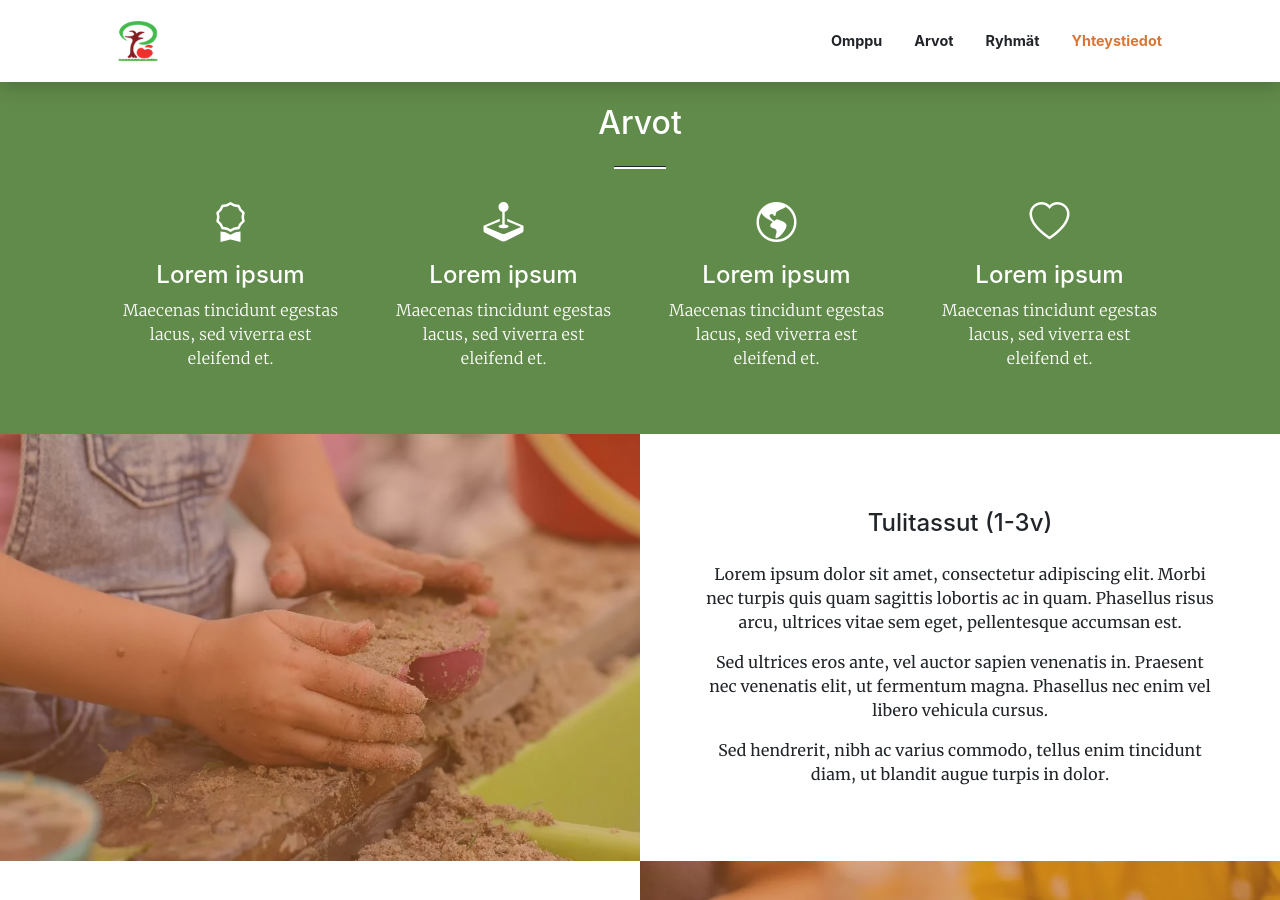
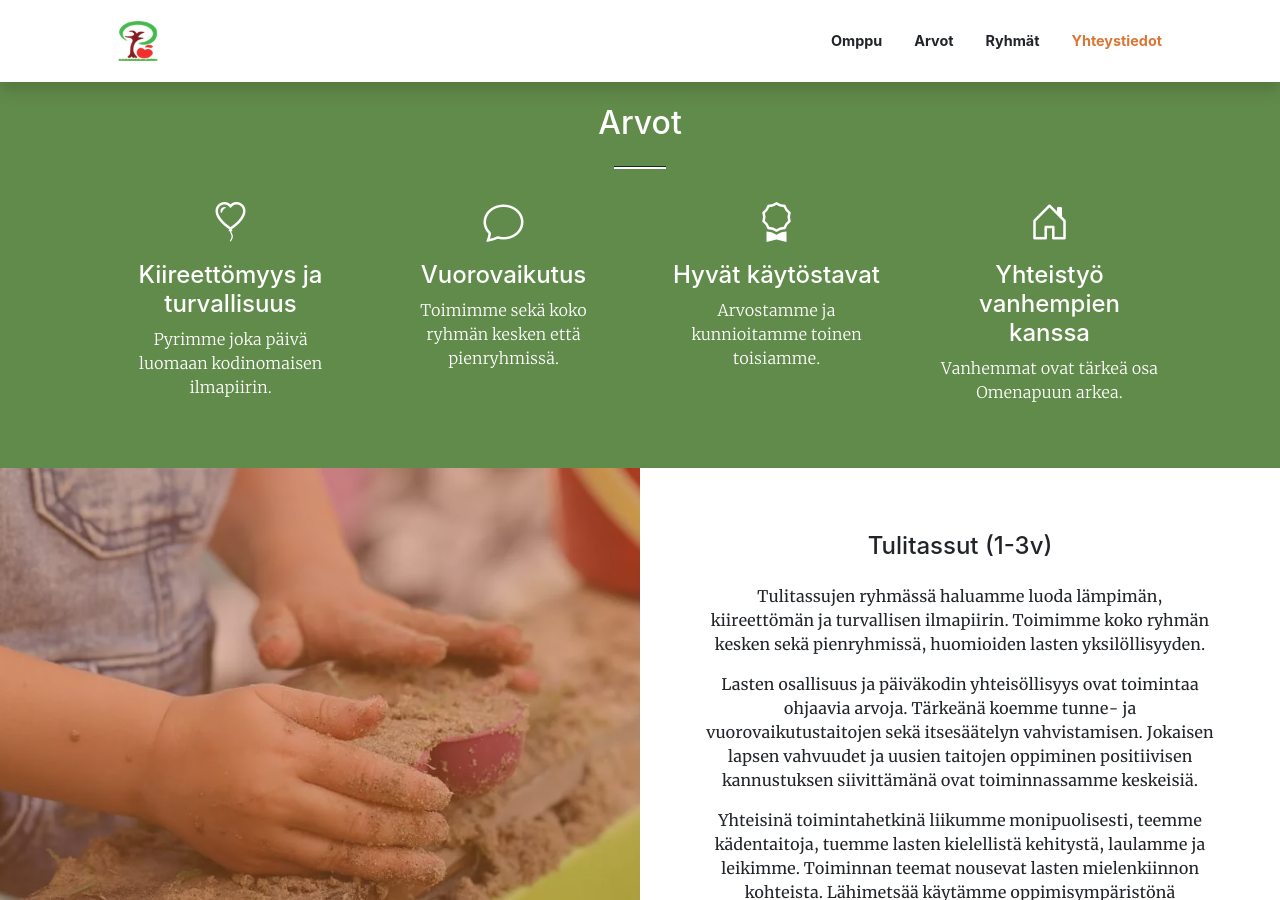
Before and after one commit to paivakotiomenapuu/paivakotiomenapuu.github.io, a Jekyll site: the page built from docs/index.html, in a window 1280 px wide and 900 px high, scrolled down 1390 px. Built offline with Jekyll 4.4.1, drawn with Linux system fonts in a browser that asks for light colours; some web fonts are replaced; some of the changed text lies outside the part shown.

Commit message:
Update group information and values

```diff
--- a/docs/_data/groups.yml
+++ b/docs/_data/groups.yml
@@ -6,20 +6,31 @@
   imageFirstOnDesktop: true
   description:
     - >-
-      Lorem ipsum dolor sit amet, consectetur adipiscing elit. Morbi nec turpis quis quam sagittis lobortis ac in
-      quam. Phasellus risus arcu, ultrices vitae sem eget, pellentesque accumsan est.
+      Tulitassujen ryhmässä haluamme luoda lämpimän, kiireettömän ja turvallisen ilmapiirin. Toimimme koko ryhmän kesken
+      sekä pienryhmissä, huomioiden lasten yksilöllisyyden.
     - >-
-      Sed ultrices eros ante, vel auctor sapien venenatis in. Praesent nec venenatis elit, ut fermentum magna.
-      Phasellus nec enim vel libero vehicula cursus.
-    - Sed hendrerit, nibh ac varius commodo, tellus enim tincidunt diam, ut blandit augue turpis in dolor.
+      Lasten osallisuus ja päiväkodin yhteisöllisyys ovat
+      toimintaa ohjaavia arvoja. Tärkeänä koemme tunne- ja vuorovaikutustaitojen sekä itsesäätelyn vahvistamisen.
+      Jokaisen lapsen vahvuudet ja uusien taitojen oppiminen positiivisen kannustuksen siivittämänä ovat toiminnassamme
+      keskeisiä.
+    - >-
+      Yhteisinä toimintahetkinä liikumme monipuolisesti, teemme kädentaitoja, tuemme lasten kielellistä kehitystä,
+      laulamme ja leikimme. Toiminnan teemat nousevat lasten mielenkiinnon kohteista. Lähimetsää käytämme
+      oppimisympäristönä mahdollisuuksien mukaan.
 - name: Kultakaislat (4-6v)
   imageName: kultakaislat
   imageFirstOnDesktop: false
   description:
     - >-
-      Lorem ipsum dolor sit amet, consectetur adipiscing elit. Morbi nec turpis quis quam sagittis lobortis ac in
-      quam. Phasellus risus arcu, ultrices vitae sem eget, pellentesque accumsan est.
+      Kultakaislojen toiminta painottuu lasten leikkitaitoihin, kaveruuteen ja toisen kunnioittamiseen sekä hyviin
+      käytöstapoihin. Kannustamme lapsia omatoimisuuteen ja selviytymään arjen eri
+      tilanteissa huomioiden jokaisen lapsen yksilölliset kehitystarpeet.
     - >-
-      Sed ultrices eros ante, vel auctor sapien venenatis in. Praesent nec venenatis elit, ut fermentum magna.
-      Phasellus nec enim vel libero vehicula cursus.
-    - Sed hendrerit, nibh ac varius commodo, tellus enim tincidunt diam, ut blandit augue turpis in dolor.
+      Viikottaisiin toimintoihin kuuluvat leikit, laulut, kädentaidot ja viskari- ja esikoulutuokiot. Tulemme varaamaan
+      liikuntasalin käyttöömme kerran viikossa ja talvella hiihdämme ja luistelemme. Lähimetsä antaa hyvät edellytykset
+      tutustua luontoon, johon teemme retkiä syksyllä ja keväällä.
+    - >-
+      Esikoululaisilla on lisäksi esiopetuksen vuosisuunnitelma, joka luo toiminnalle omat raaminsa. "Seikkailujen
+      eskari" työkirjan opastuksella harjoittelemme viikoittaisten toimintojen lisäksi mm. monilukutaitoa sekä
+      tutustumme mediakasvatukseen. Lapsia rohkaistaan ja autetaan kehittämään ajattelun ja oppimisentaitoja ja
+      vahvistetaan lapsen luottamusta omaan osaamiseensa.
--- a/docs/_data/values.yml
+++ b/docs/_data/values.yml
@@ -1,15 +1,15 @@
 # Values section information.
 # Icons are Bootstrap icons v1.10.5
 # https://icons.getbootstrap.com/
+- icon: bi-balloon-heart
+  title: Kiireettömyys ja turvallisuus
+  text: Pyrimme joka päivä luomaan kodinomaisen ilmapiirin.
+- icon: bi-chat
+  title: Vuorovaikutus
+  text: Toimimme sekä koko ryhmän kesken että pienryhmissä.
 - icon: bi-award
-  title: Lorem ipsum
-  text: Maecenas tincidunt egestas lacus, sed viverra est eleifend et.
-- icon: bi-joystick
-  title: Lorem ipsum
-  text: Maecenas tincidunt egestas lacus, sed viverra est eleifend et.
-- icon: bi-globe-americas
-  title: Lorem ipsum
-  text: Maecenas tincidunt egestas lacus, sed viverra est eleifend et.
-- icon: bi-heart
-  title: Lorem ipsum
-  text: Maecenas tincidunt egestas lacus, sed viverra est eleifend et.
+  title: Hyvät käytöstavat
+  text: Arvostamme ja kunnioitamme toinen toisiamme.
+- icon: bi-house-door
+  title: Yhteistyö vanhempien kanssa
+  text: Vanhemmat ovat tärkeä osa Omenapuun arkea.
```
